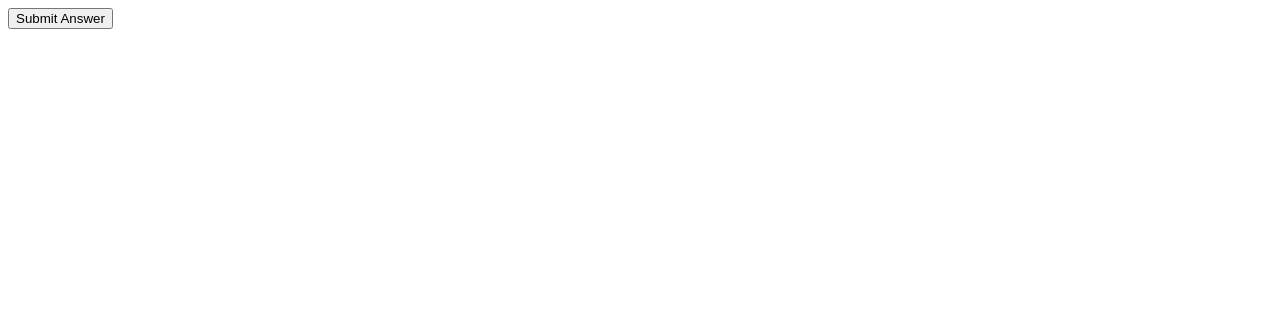
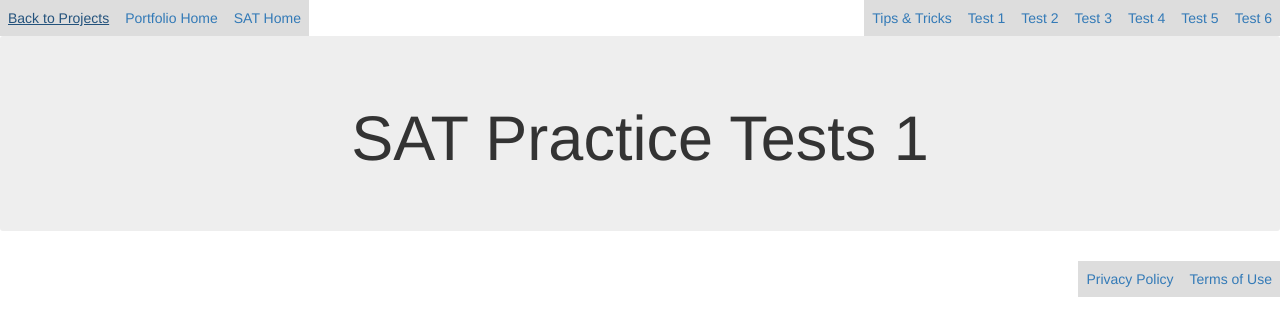
Before and after one commit to RemeoLong/Portfolio, a Django app: a page that uses SAT/templates/index/test1.html in a window 1280 px wide. Shown: the top 336 px of the page. Run offline with Django 3.2, Linux system fonts and the light colour scheme; some libraries are stand-ins or nearby versions.

Commit message:
Html base update

```diff
--- a/SAT/templates/SATbase.html
+++ b/SAT/templates/SATbase.html
@@ -13,6 +13,37 @@
     <script src="https://maxcdn.bootstrapcdn.com/bootstrap/4.5.2/js/bootstrap.min.js"></script>
 
 <style>
+div.ex1 {
+  width: 1000px;
+  margin: auto;
+}
+
+ul {
+  list-style-type: none;
+  margin: 0;
+  padding: 0;
+  overflow: hidden;
+}
+
+li {
+  float: left;
+}
+
+li2 {
+  float: right;
+}
+
+li a {
+  display: block;
+  padding: 8px;
+  background-color: #dddddd;
+}
+
+li2 a {
+  display: block;
+  padding: 8px;
+  background-color: #dddddd;
+}
 
 </style>
 
@@ -20,8 +51,27 @@
 {% endblock %}
 </head>
 <body>
+<ul>
+  <li><a href="https://remeolong.pythonanywhere.com/Projects">Back to Projects</a></li>
+  <li><a href="https://remeolong.pythonanywhere.com">Portfolio Home</a></li>
+  <li><a href="home">SAT Home</a></li>
+
+  <li2><a href="practice_test_6">Test 6</a></li2>
+  <li2><a href="practice_test_5">Test 5</a></li2>
+  <li2><a href="practice_test_4">Test 4</a></li2>
+  <li2><a href="practice_test_3">Test 3</a></li2>
+  <li2><a href="practice_test_2">Test 2</a></li2>
+  <li2><a href="practice_test_1">Test 1</a></li2>
+  <li2><a href="tips">Tips & Tricks</a></li2>
+</ul>
 
 {% block body %}
 {% endblock %}
 </body>
+<footer>
+    <ul>
+  <li2><a href="terms">Terms of Use</a></li2>
+  <li2><a href="policy">Privacy Policy</a></li2>
+      </ul>
+</footer>
 </html>
--- a/SAT/templates/index/results.html
+++ b/SAT/templates/index/results.html
@@ -9,7 +9,7 @@
 <p>Your Choice was: </p>
 <ul>
 {% for choice in question.choice_set.all %}
-    <li>{{ choice.choice_text }} -- {{ choice.correct }} -- {{ choice.explain }}</li>
+    <li>{{ choice.choice_text }} // This answer was: {{ choice.correct }} // Explanation: {{ choice.explain }}</li>
 {% endfor %}
 </ul>
 
--- a/SAT/templates/index/test1.html
+++ b/SAT/templates/index/test1.html
@@ -1,11 +1,14 @@
-<h1>{{ question.questions_text }}</h1>
+{% extends 'SATbase.html' %}
+{% load static %}
 
-{% if error_message %}<p><strong>{{ error_message }}</strong></p>{% endif %}
+{% block head %}
+<title>Test 1</title>
+{% endblock %}
 
-<form action="results/" method="post">
-{% csrf_token %}
-{% for choice in question.choice_set.all %}
-    <input type="radio" name="choice" id="choice{{ forloop.counter }}" value="{{ choice.id }}">
-    <label for="choice{{ forloop.counter }}">{{ choice.choice_text }}</label><br>
-{% endfor %}
-<input type="submit" value="Submit Answer">
+
+{% block body %}
+<div class="jumbotron text-center">
+  <h1>SAT Practice Tests 1</h1>
+</div>
+
+{% endblock %}
--- a/SAT/templates/index/test2.html
+++ b/SAT/templates/index/test2.html
@@ -7,6 +7,8 @@
 
 
 {% block body %}
-
+<div class="jumbotron text-center">
+  <h1>SAT Practice Tests 2</h1>
+</div>
 
 {% endblock %}
--- a/SAT/templates/index/test3.html
+++ b/SAT/templates/index/test3.html
@@ -7,6 +7,8 @@
 
 
 {% block body %}
-
+<div class="jumbotron text-center">
+  <h1>SAT Practice Tests 3</h1>
+</div>
 
 {% endblock %}
--- a/SAT/templates/index/test4.html
+++ b/SAT/templates/index/test4.html
@@ -7,6 +7,8 @@
 
 
 {% block body %}
-
+<div class="jumbotron text-center">
+  <h1>SAT Practice Tests 4</h1>
+</div>
 
 {% endblock %}
--- a/SAT/templates/index/test5.html
+++ b/SAT/templates/index/test5.html
@@ -7,6 +7,8 @@
 
 
 {% block body %}
-
+<div class="jumbotron text-center">
+  <h1>SAT Practice Tests 5</h1>
+</div>
 
 {% endblock %}
--- a/SAT/templates/index/test6.html
+++ b/SAT/templates/index/test6.html
@@ -7,6 +7,8 @@
 
 
 {% block body %}
-
+<div class="jumbotron text-center">
+  <h1>SAT Practice Tests 6</h1>
+</div>
 
 {% endblock %}
--- a/SAT/templates/index/tips.html
+++ b/SAT/templates/index/tips.html
@@ -7,6 +7,9 @@
 
 
 {% block body %}
+<div class="jumbotron text-center">
+  <h1>Tips & Tricks</h1>
+</div>
 <h1>What to Expect:</h1>
 <p>The SAT has two major sections: the evidence-based reading and writing section and the math section. The reading and
     writing portion of the test contains a 65-minute reading section that tests evidence-based logic and a 35-minute
--- a/SAT/views.py
+++ b/SAT/views.py
@@ -61,6 +61,7 @@ def detail(request, question_id):
     except Question.DoesNotExist:
         raise Http404("Sorry, Question does not exist")
     return render(request, 'index/details.html', {'question': question})
+#need to add a "submit" request function under details so we know what the user selected as their choice.#
 
 
 def result(request, question_id):
```
Also changed, not shown: SAT/templates/index/home.html (+8 -3 lines).
